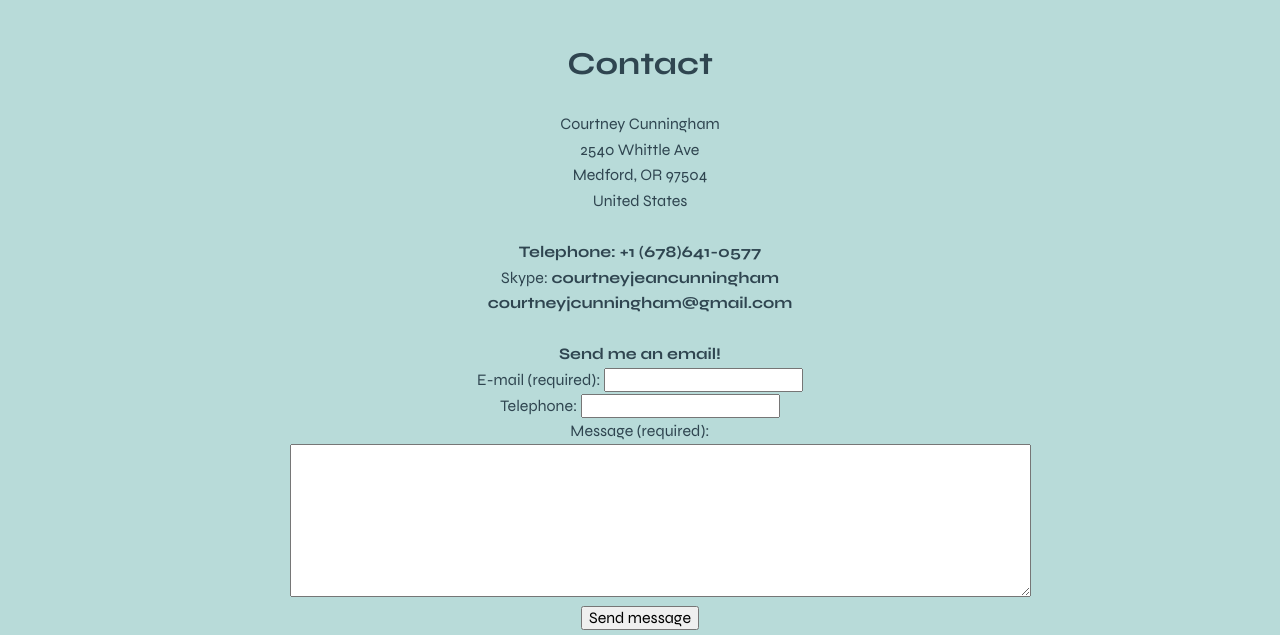
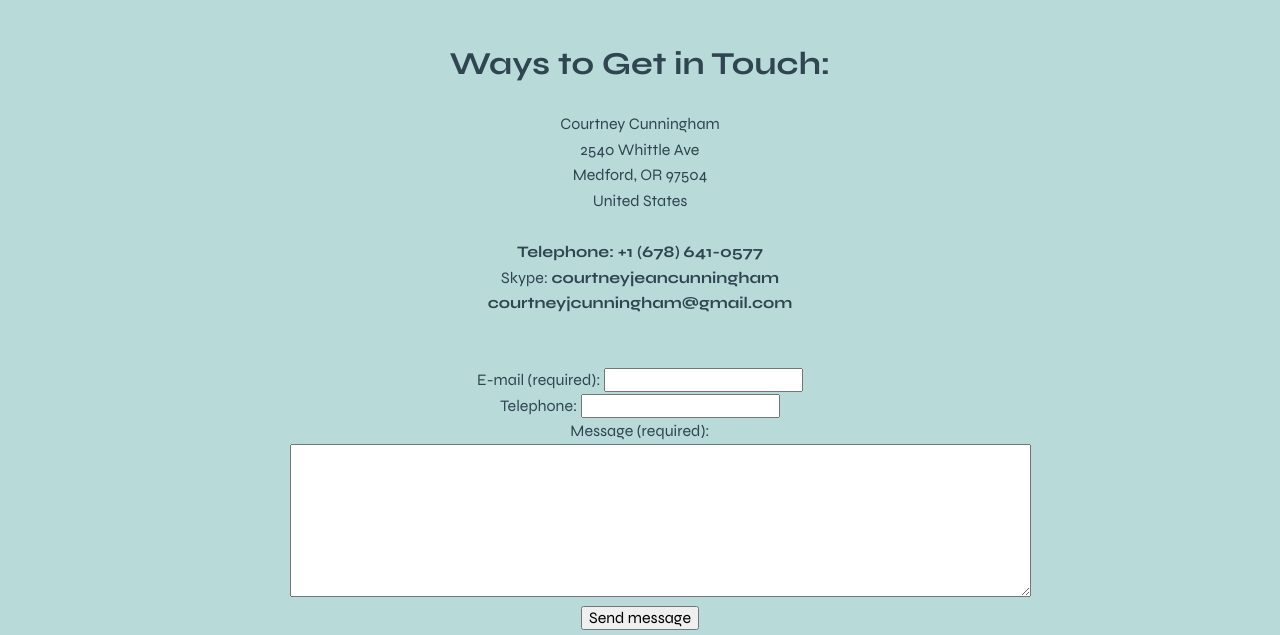
Before and after one commit to courtneyjcunningham/portfolio-website, a plain HTML site: page contact.html in a window 1280 px wide. Shown: the part 123-758 px from the top of the page. Drawn offline with nearby package versions, Linux system fonts and the light colour scheme; a web font is replaced by a local one.

Commit message:
Updated/Contact info text

```diff
--- a/contact.html
+++ b/contact.html
@@ -31,7 +31,7 @@
   </header>
 
   <div class="profile">
-    <h1>Contact</h1>
+    <h1>Ways to Get in Touch:</h1>
 
     <div class="contact-info">
       Courtney Cunningham <br>
@@ -39,12 +39,11 @@
       Medford, OR 97504 <br>
       United States <br>
       <br>
-      <a href="Tel:+16786410577">Telephone: +1 (678)641-0577</a> <br>
+      <a href="Tel:+16786410577">Telephone: +1 (678) 641-0577</a> <br>
       Skype: <a href="skype:courtneyjeancunningham">courtneyjeancunningham</a> <br>
       <a href="mailto:courtneyjcunningham@gmail.com">courtneyjcunningham@gmail.com</a> <br>
       <br>
-      <!--I was playing around with mailtolink.me and made a fake email for my best friend to be my call to action, if you feel so inclined to shoot her an email. :) -->
-      <a href="mailto:bingobandit@yahoo.com?subject=Masked%20Bandit&body=Dear%20Miss%20Bandit%2C%0D%0A%0D%0AIt%20has%20come%20to%20our%20attention%20that%20your%20mask-wearing%20has%20caused%20a%20stir%20in%20the%20community%2C%20particularly%20at%20night%20when%20you're%20exploring%20back%20yards.%20It%20has%20been%20formally%20requested%20that%20Mrs.%20Cunningham%20serve%20as%20your%20escort%20after%20sundown%20from%20now%20on%2C%20so%20that%20she%20may%20act%20as%20your%20zookeeper%20-%20I%20mean%20caregiver%2C%20and%20smooth%20things%20over%20with%20the%20neighborhood.%20We%20have%20provided%20her%20with%20ample%20treats%20to%20keep%20you%20happy%20and%20content%2C%20and%20we%20hope%20you%20find%20this%20arrangement%20agreeable.%0D%0A%0D%0ABest%2C%0D%0A%0D%0APETA%2C%20Ashland%20Division%0D%0A">Send me an email!</a>
+      <br>
     </div>
 
     <form id="contact-form" action="index.html" method="post">
```
